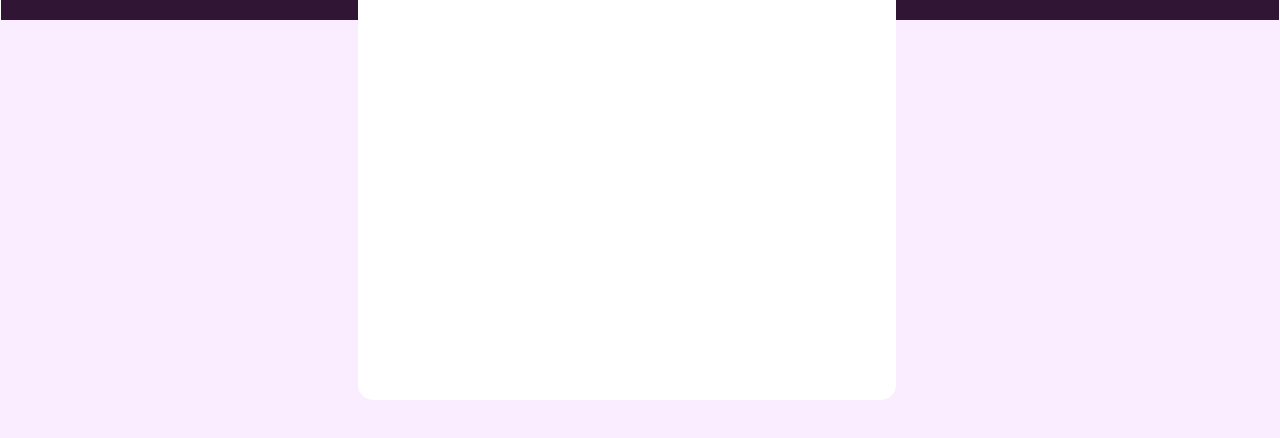
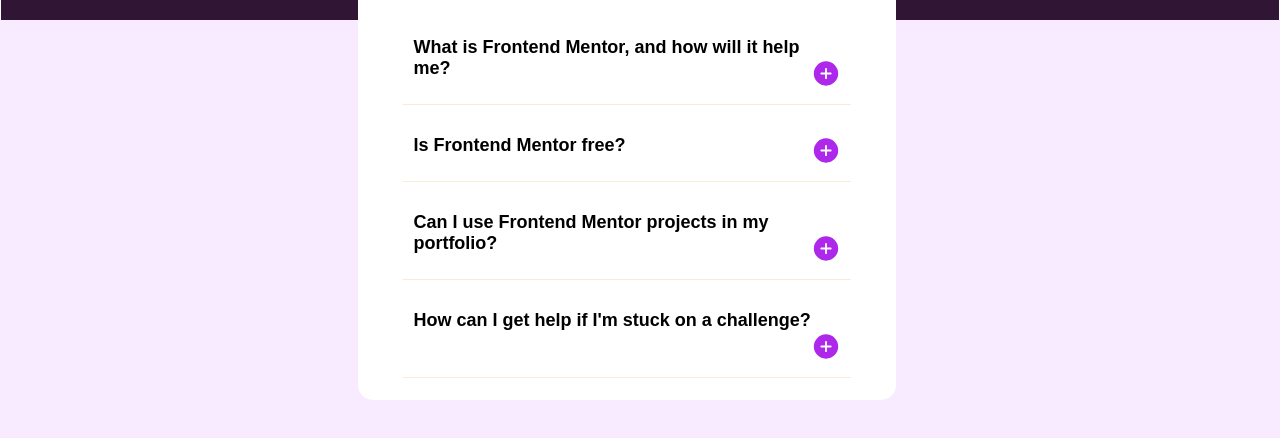
Before and after one commit to adityas-github/faq-component, a plain HTML site: page index.html in a window 1280 px wide. Shown: the part 260-698 px from the top of the page. Drawn offline with nearby package versions, Linux system fonts and the light colour scheme.

Commit message:
Final Changes

```diff
--- a/index.html
+++ b/index.html
@@ -16,6 +16,18 @@
         <img src="./assets/images/icon-star.svg" alt="">
         <span>FAQs</span>
       </h1>
+      <div class="acc">
+        <button class="btn accordian"> What is Frontend Mentor, and how will it help me?</button>
+        <div class="panel">
+          <p>Frontend Mentor offers realistic coding challenges to help developers improve their
+            frontend coding skills with projects in HTML, CSS, and JavaScript. It's suitable for
+            all levels and ideal for portfolio building.
+          </p>
+        </div>
+        <button class="btn accordian">Is Frontend Mentor free?</button>
+        <button class="btn accordian">Can I use Frontend Mentor projects in my portfolio?</button>
+        <button class="btn accordian">How can I get help if I'm stuck on a challenge?</button>
+      </div>
     </div>
   </div>
 </body>
--- a/style.css
+++ b/style.css
@@ -17,7 +17,7 @@
 
 .container{
     width: 100%;
-    background-color: rgb(249, 237, 255);
+    background-color: hsl(280, 100%, 96%);
     height: 70vh;
     position: absolute;
     top:35vh;
@@ -40,3 +40,44 @@
     align-items: center;
     font-size: 3.3rem;
 }
+
+.acc{
+    top: 10px;
+    position: relative;
+}
+.accordian{
+cursor: pointer;
+  padding: 10px;
+  width: 100%;
+  font-weight: bold;
+  border: none;
+  text-align: left;
+  outline: none;
+  font-size: 18px;
+  transition: 0.4s;
+  margin-top: 20px;
+  background-color: white;
+  border-bottom: 1px solid gray;
+  border-color: antiquewhite;
+}
+
+
+.accordian:after {
+    content:url(./assets/images/icon-plus.svg);
+    color: #777;
+    font-weight: bold;
+    float: right;
+    margin-left: 5px;
+  }
+  .active:after {
+    content: url(./assets/images/icon-minus.svg);
+  }
+
+  .panel {
+    padding: 0 18px;
+    background-color: white;
+    max-height: 0;
+    overflow: hidden;
+    transition: max-height 0.2s ease-out;
+    color:#B2A7B0;
+  }
```
